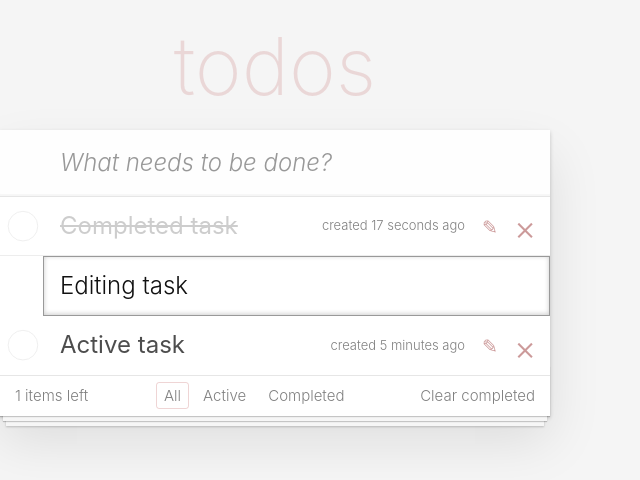
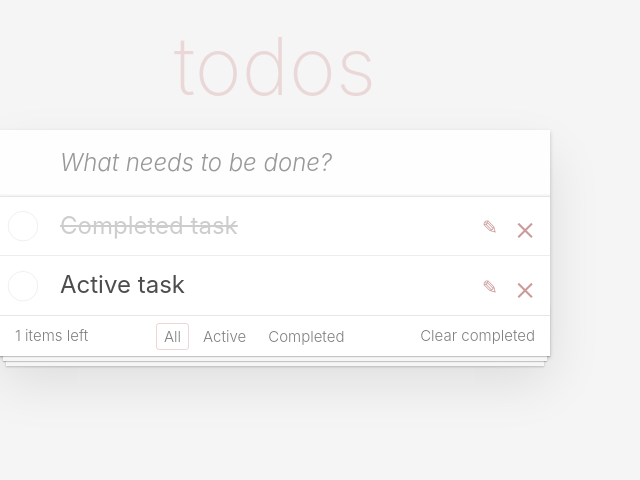
Before and after one commit to LewWadoo/jm-todo, a React (Create React App) app: page / in a window 1280 px wide. Shown: the top 480 px of the page, without its empty margins (0-640 px from the left). Built offline with nearby package versions, Linux system fonts and the light colour scheme.

Commit message:
changes from pb on Wed Oct 14 00:42:28 MSK 2020

```diff
--- a/src/components/app/App.js
+++ b/src/components/app/App.js
@@ -7,12 +7,40 @@ import NewTaskForm from '../new-task-form';
 
 import '../../index.css';
 
-function App() {
-    const tasksData = [
-        {classStatus: "completed", description: "Completed task", created: "created 17 seconds ago", id: 1},
-        {classStatus: "editing", description: "Editing task", created: "created 5 minutes ago", id: 2},
-                {description: "Active task", created: "created 5 minutes ago", id: 3}
+export default class App extends React.Component {
+    constructor(props) {
+        super(props);
+
+        this.state = {
+            tasksData: [
+                {isDone: true, isEditing: false, description: "Completed task", createdDate: new Date(), id: 1},
+                {isDone: false, isEditing: true, description: "Editing task", createdDate: new Date(), id: 2},
+                {isDone: false, isEditing: false, description: "Active task", createdDate: new Date(), id: 3}
+                // {classStatus: "completed", description: "Completed task", created: "created 17 seconds ago", id: 1},
+                // {classStatus: "editing", description: "Editing task", created: "created 5 minutes ago", id: 2},
+                // {description: "Active task", created: "created 5 minutes ago", id: 3}
+            ]
+        };
+
+        this.deleteTask = (id) => {
+            // console.log(id);
+            this.setState((state) => {
+                const index = state.tasksData.findIndex((task) => task.id === id);
+                const newTasksData = [
+                    ...state.tasksData.slice(0, index),
+                    ...state.tasksData.slice(index + 1)
                 ];
+
+                // console.log(newTasksData);
+
+                return {
+                    tasksData: newTasksData
+                };
+            });
+        };
+    };
+
+    render() {
 
         return (
             <div>
@@ -22,12 +50,12 @@ function App() {
                   <NewTaskForm/>
                 </header>
                 <section className="main">
-              <TaskList tasksData={tasksData}/>
+                  <TaskList tasksData={this.state.tasksData}
+                            onDelete={this.deleteTask}/>
                   <Footer/>
                 </section>
               </section>
             </div>
         );
+    };
 }
-
-export default App;
--- a/src/components/task-list/task-list.js
+++ b/src/components/task-list/task-list.js
@@ -3,18 +3,19 @@ import React from 'react';
 import './task-list.css';
 import Task from '../task';
 
-const TaskList = ({tasksData}) => {
-    const taskElements = tasksData.map((taskElement) => {
+const TaskList = (props) => {
+    const taskElements = props.tasksData.map((taskElement) => {
         return (
-            <Task {...taskElement}/>
+            <Task {...taskElement}
+                  onDelete={props.onDelete}/>
         );
     });
 
-                                       return (
-                                           <ul className="todo-list">
-                                             {taskElements}
-                                           </ul>
-                                       );
+    return (
+        <ul className="todo-list">
+          {taskElements}
+        </ul>
+    );
 };
 
 export default TaskList;
--- a/src/components/task/task.js
+++ b/src/components/task/task.js
@@ -1,22 +1,49 @@
 import React from 'react';
 
-const Task = ({classStatus, description, created, id}) => {
-    const inputField = classStatus === "editing" ? <input type="text" className="edit" value="Editing task" /> : null;
+export default class Task extends React.Component {
+    constructor(props) {
+        super(props);
+
+        this.state = {
+            isDone: props.isDone,
+            isEditing: props.isEditing
+        };
+
+        this.toggleDone = () => {
+            this.setState((state) => {
+                return {
+                    isDone: !state.isDone
+                };
+            });
+        };
+    };
+
+    render() {
+        const inputField = this.props.classStatus === "editing" ? <input type="text" className="edit" value="Editing task" /> : null;
+
+        let classNames = "";
+        if (this.state.isDone) {
+            classNames += " completed";
+        }
+        if (this.state.isEditing) {
+            classNames += " editing";
+        }
 
         return (
-        <li className={classStatus} key={id}>
+            <li className={classNames} key={this.props.id}>
               <div className="view">
-              <input className="toggle" type="checkbox" />
+                <input className="toggle" type="checkbox"
+                  onClick={this.toggleDone}/>
                 <label>
-                <span className="description">{description}</span>
-                <span className="created">{created}</span>
+                  <span className="description">{this.props.description}</span>
+                  <span className="created">{this.props.created}</span>
                 </label>
                 <button className="icon icon-edit"></button>
-              <button className="icon icon-destroy"></button>
+                <button className="icon icon-destroy"
+                        onClick={() => this.props.onDelete(this.props.id)}></button>
               </div>
               {inputField}
             </li>
         );
     }
-
-export default Task;
+}
```
Lines whose indentation alone changed are shown as unchanged.
